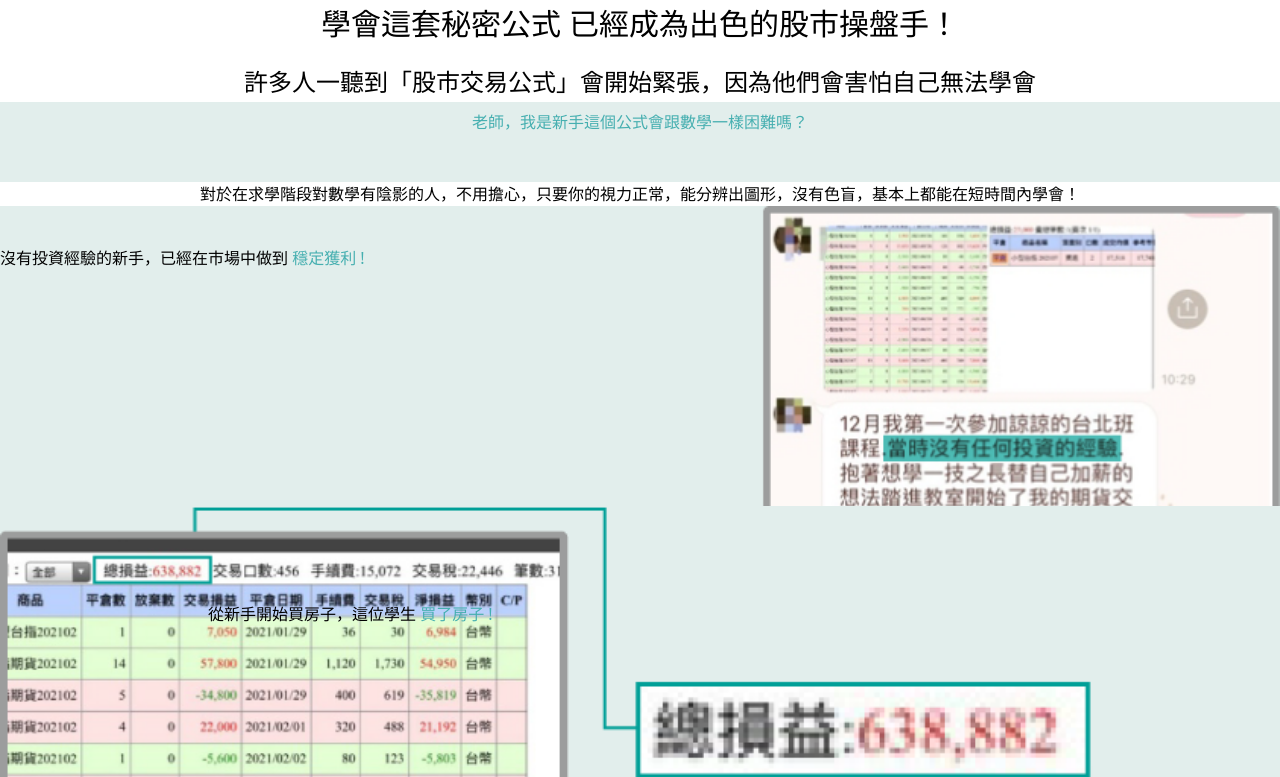
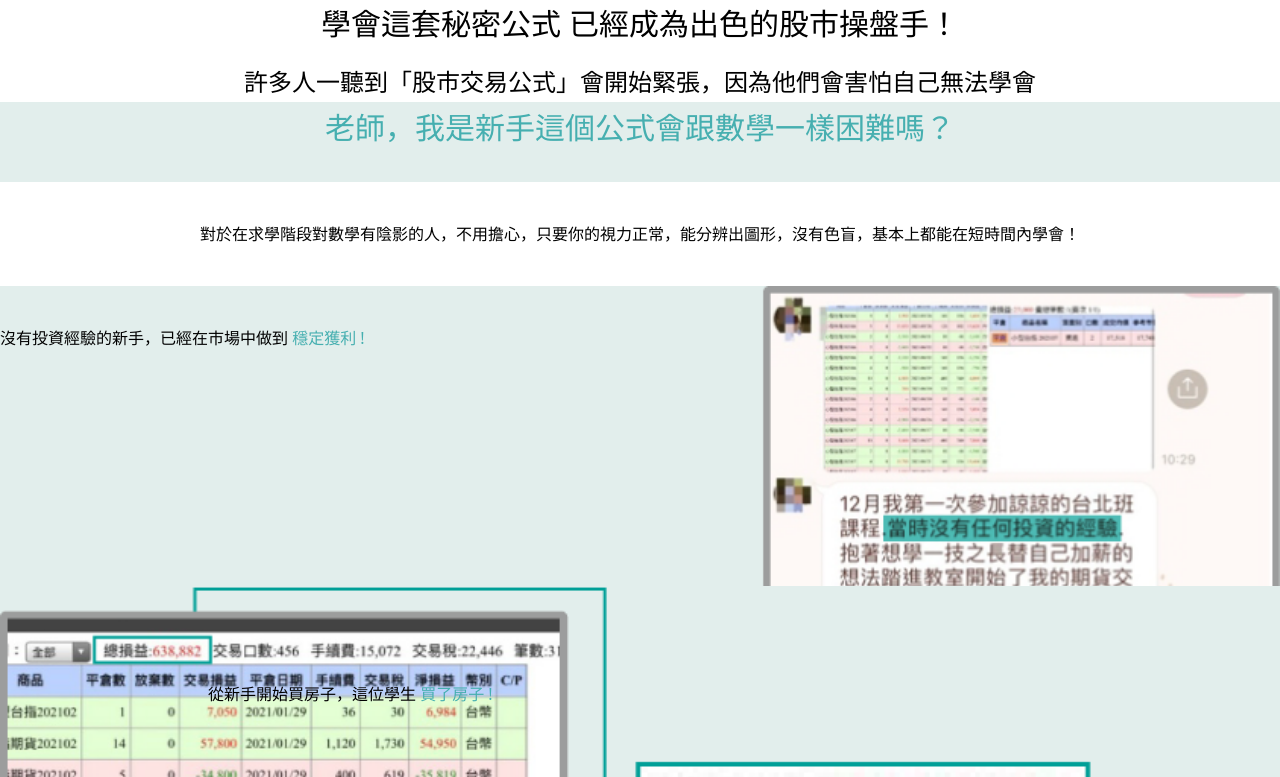
Before and after one commit to EJ-huang/Light-knowledge-lai, a Vue app: page / in a window 1280 px wide. Shown: the part 5903-6680 px from the top of the page. Built offline with nearby package versions, Linux system fonts and the light colour scheme.

Commit message:
Fix RWD
11/17 Fix

```diff
--- /dev/null
+++ b/Vue.config.js
@@ -0,0 +1,5 @@
+
+module.exports = {
+//   publicPath: process.env.NODE_ENV === "production" ? "/short-tern/" : "/"
+publicPath: "./"
+};
--- a/src/components/Footer.vue
+++ b/src/components/Footer.vue
@@ -3,7 +3,7 @@
     <div class="main  h-36 bg-dark_black text-white lg:text-3xl p-8 flex justify-center items-center">
         <span>每一場講座，都有名額限制超過人次會立即關閉報名系統</span>
     </div>
-    <div class="main2 h-48 text-white lg:text-3xl items-center p-8 pt-10">
+    <div class="main2 h-48 justify-center text-white lg:text-3xl items-center p-8 pt-10">
         <span>每天都有飆股與期貨行情產生 這趟獲利列車準備啟動 你將運用短線交易公式</span>
         <p> 在股票、期貨、美股抓到飆漲的行情 開始創造自己第一個100%、200%極限獲利！</p>
     </div>
--- a/src/components/Formula.vue
+++ b/src/components/Formula.vue
@@ -90,7 +90,7 @@
             <p class="text-white"> 開始規劃出明確走勢</p>
             <p class="text-secondary">用三萬小資金，創造百萬獲利!</p>
 
-            <button class="btn bg-secondary hover:bg-blue-700 text-white font-bold py-2 px-12 ml-12 lg:ml-24  rounded mt-8 lg:mt-16">
+            <button class="btn flex items-center bg-secondary hover:bg-blue-700 text-white font-bold py-2 px-12 ml-12 lg:ml-24  rounded mt-8 lg:mt-16">
             <img src="../assets/arrorw.png" alt="">/ 搶佔免費講座席次
             </button>
         </div>
--- a/src/components/Main.vue
+++ b/src/components/Main.vue
@@ -1,5 +1,4 @@
 <template>
-<div class="">
 
     <div class="row flex flex-wrap justify-center">
         <div class="flex teacher w-auto p-12 lg:p-24 items-center" data-aos="fade-right" data-aos-duration="1500">
@@ -43,14 +42,14 @@
         <img src="../assets/star1.png" alt="">
         <h1 class="flex content-center mt-4">IMPORTANT</h1>
     </div>
-      <h1 class="text-white pt-2  text-center    text-2xl">這套公式最重要的事情在於</h1>
+      <h1 class="text-white pt-2  text-center text-2xl">這套公式最重要的事情在於</h1>
       <ol class="list-disc lg:list-none flex flex-col text-center p-10 lg:p-4  text-white text-2xl">
           <li>看懂「型態」，運用線團中的「型態」可以大幅幫助你<span>提高勝率!</span></li>
           <li>透過「公式」規劃出<span>股市當日的走向!</span></li>
           <li>遵守紀律，照著規劃出的行情<span>提前佈局交易單!</span></li>
       </ol>
   </div>
-</div>
+
 </template>
 
 
--- a/src/components/Share.vue
+++ b/src/components/Share.vue
@@ -71,11 +71,11 @@
                 <h1 class="flex content-center pt-2">限額!名額有限!</h1>
             </div>
             <div class="inside flex justify-center items-center p-2">
-                <div class="side box-content h-2.5 w-16 p-4 border-2 text-white">報名即贈</div>
-                <img src="../assets/foot.png" alt="">
+                <div class="side box-content lg:h-2.5 w-16 p-4 border-2 text-white">報名即贈</div>
+                <img src="../assets/teacherYT.png" alt="">
             </div>
             <p class="text-secondary">諒師獨家型態學教學影片</p>
-            <button class="btn bg-secondary hover:bg-blue-700 text-white font-bold py-2 px-12 ml-12 lg:ml-24  rounded mt-8 lg:mt-16">
+            <button class="btn flex items-center bg-secondary hover:bg-blue-700 text-white font-bold py-2 px-12 ml-12 lg:ml-24  rounded mt-4 lg:mt-16">
             <img src="../assets/arrorw.png" alt="">/ 搶佔免費講座席次
             </button>
         </div>
--- a/src/components/Student.vue
+++ b/src/components/Student.vue
@@ -1,5 +1,5 @@
 <template>
-<div class="">
+
     <div class="p-2 lg:p-0">
     <div class="row flex  md:flex-col flex-wrap  md:content-around p-5">
         <div class="flex items-start bg-secondary text-lg w-32 text-white mt-5 rounded-md p-2">
@@ -11,10 +11,13 @@
         <div class="main text-left lg:text-center text-2xl p-2 lg:p-0 leading-10">
             <p>許多人一聽到<span>「股市交易公式」</span>會開始緊張，因為他們會害怕自己無法學會</p>
         </div>
-        <div class="student-main h-20 text-center  text-secondary bg-advantage  pt-2 m-0">
+        <div class="student-main h-20 text-center lg:text-3xl  text-secondary bg-advantage  pt-2 m-0">
             <h1>老師，我是新手這個公式會跟數學一樣困難嗎？</h1>
         </div>
-        <div class="student-second text-center">
+        <div class="student-second  text-center">
+
+        </div>
+        <div class="down p-8 text-left lg:text-center leading-10">
             <h1>對於在求學階段對數學有陰影的人，不用擔心，只要你的視力正常，能分辨出圖形，沒有色盲，基本上都能在短時間內學會！</h1>
         </div>
         <div class=" student-third bg-advantage py-10">
@@ -47,9 +50,7 @@
                 </button>
             </div>
         </div>
-
     </div>
-</div>
 
 
 </template>
@@ -70,6 +71,13 @@ export default {
 </script>
 
 <style lang="scss" scoped>
+.student-second{
+    //   position: relative;
+    //   top: 10%;
+    //   left: 25%;
+    //   width: 12rem;
+    //   padding: 10px;
+}
 .student-third{
     background-image: url('../assets/student1.png');
     background-size: cover;
@@ -139,5 +147,8 @@ export default {
             height: 30rem;
             width: 30rem;
         }
+        .student-second{
+            left: 45%;
+        }
 }
 </style>
--- a/src/router/index.js
+++ b/src/router/index.js
@@ -19,6 +19,7 @@ const routes = [
 
 const router = createRouter({
   history: createWebHistory(process.env.BASE_URL),
+    // history: createWebHashHistory(process.env.BASE_URL),
   routes
 })
 
```
Also changed, not shown: src/assets/teacherYT.png (added), 1 other file (tests, documents, lock files or other folders).
